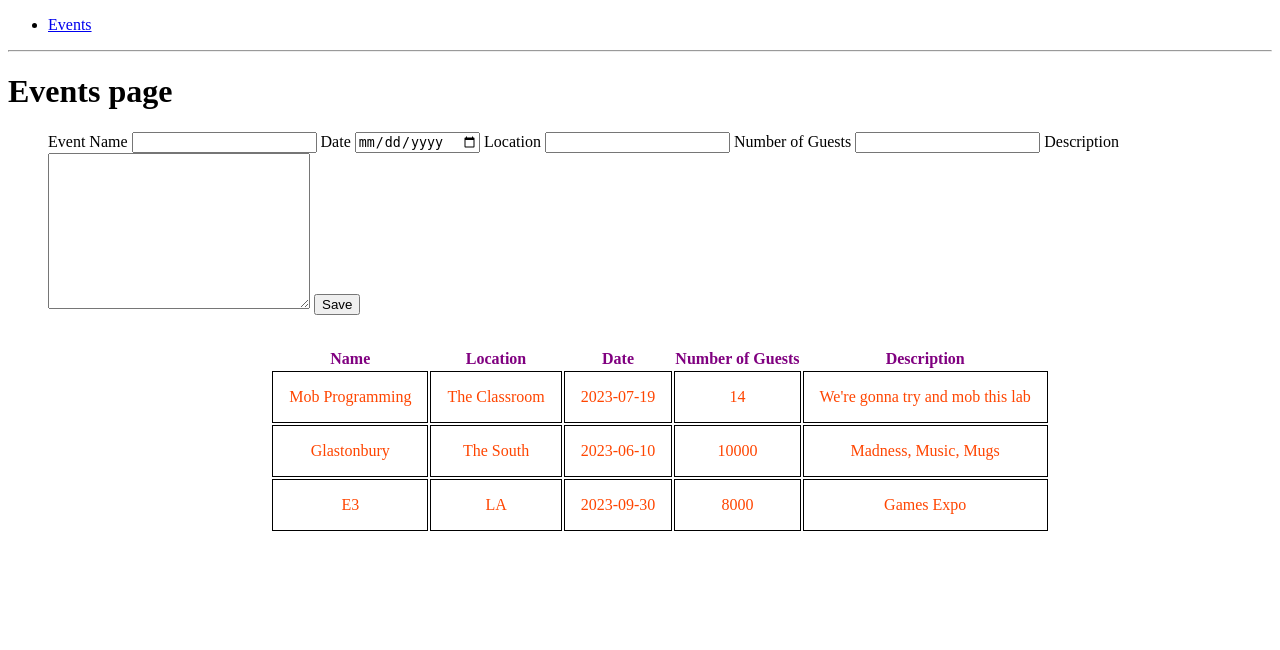
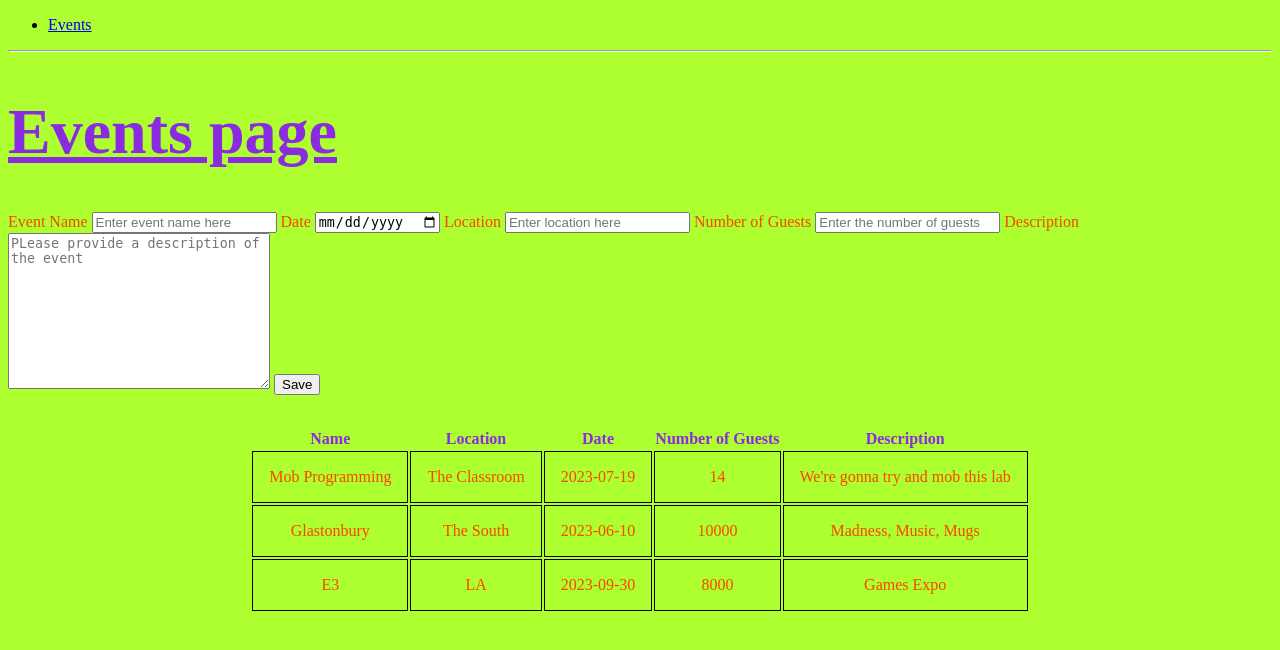
Before and after one commit to PaulJD91/week_03, a Flask app: page /events in a window 1280 px wide. Shown: the top 650 px of the page. Run offline with Flask 3, Linux system fonts and the light colour scheme.

Commit message:
added some more css

```diff
--- a/day_3/events_lab/static/style.css
+++ b/day_3/events_lab/static/style.css
@@ -12,5 +12,19 @@ table {
 }
 
 .table th {
-    color: purple;
+    color: blueviolet;
 }
+
+body {
+    background-color: greenyellow;
+}
+
+h1 {
+    color: blueviolet;
+    font-size: 64px;
+    text-decoration: underline;
+}
+
+.events_form > label {
+    color: orangered;
+}
--- a/day_3/events_lab/templates/index.jinja
+++ b/day_3/events_lab/templates/index.jinja
@@ -1,22 +1,21 @@
 {% extends 'base.jinja' %}
 {% block content %}
     <h1>{{ title }}</h1>
-    <ul>
-    <form action="/events" method="post">
+    <form class= "events_form" action="/events" method="post">
         <label for="name">Event Name</label>
-        <input type="text" id="name" name="name">
+        <input type="text" id="name" name="name" placeholder="Enter event name here">
 
         <label for="date">Date</label>
         <input type="date" name="date" id="date">
 
         <label for="location">Location</label>
-        <input type="text" in="location" name="location">
+        <input type="text" in="location" name="location" placeholder="Enter location here">
 
         <label for="num_of_guests">Number of Guests</label>
-        <input type="number" id="num_of_guests" name="num_of_guests">
+        <input type="number" id="num_of_guests" name="num_of_guests" placeholder="Enter the number of guests here">
 
         <label for="description">Description</label>
-        <textarea name="description" id="description" cols="30" rows="10"></textarea>
+        <textarea name="description" id="description" cols="30" rows="10" placeholder="PLease provide a description of the event"></textarea>
 
         <input type="submit" value="Save">
         </form>
```
